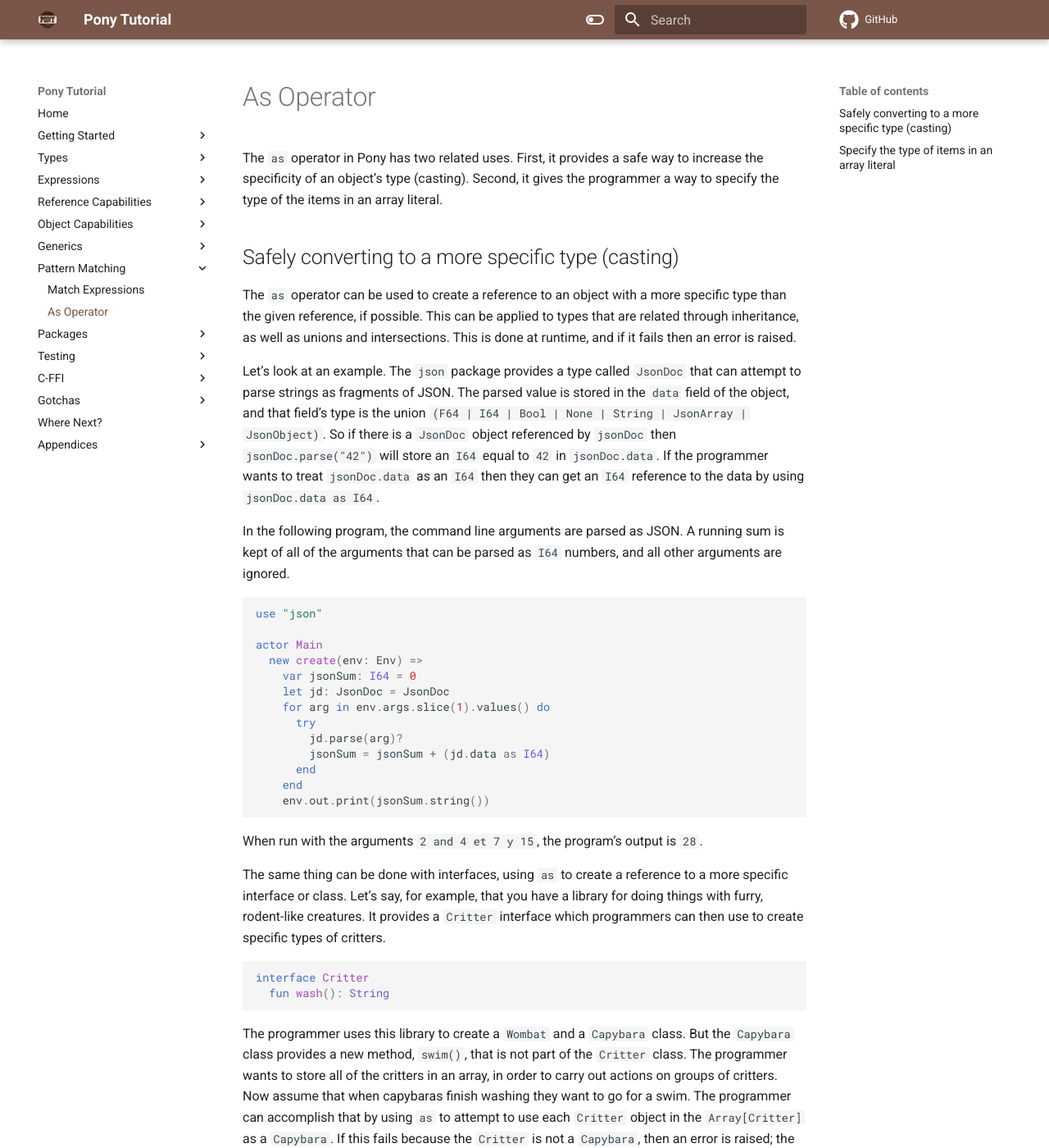
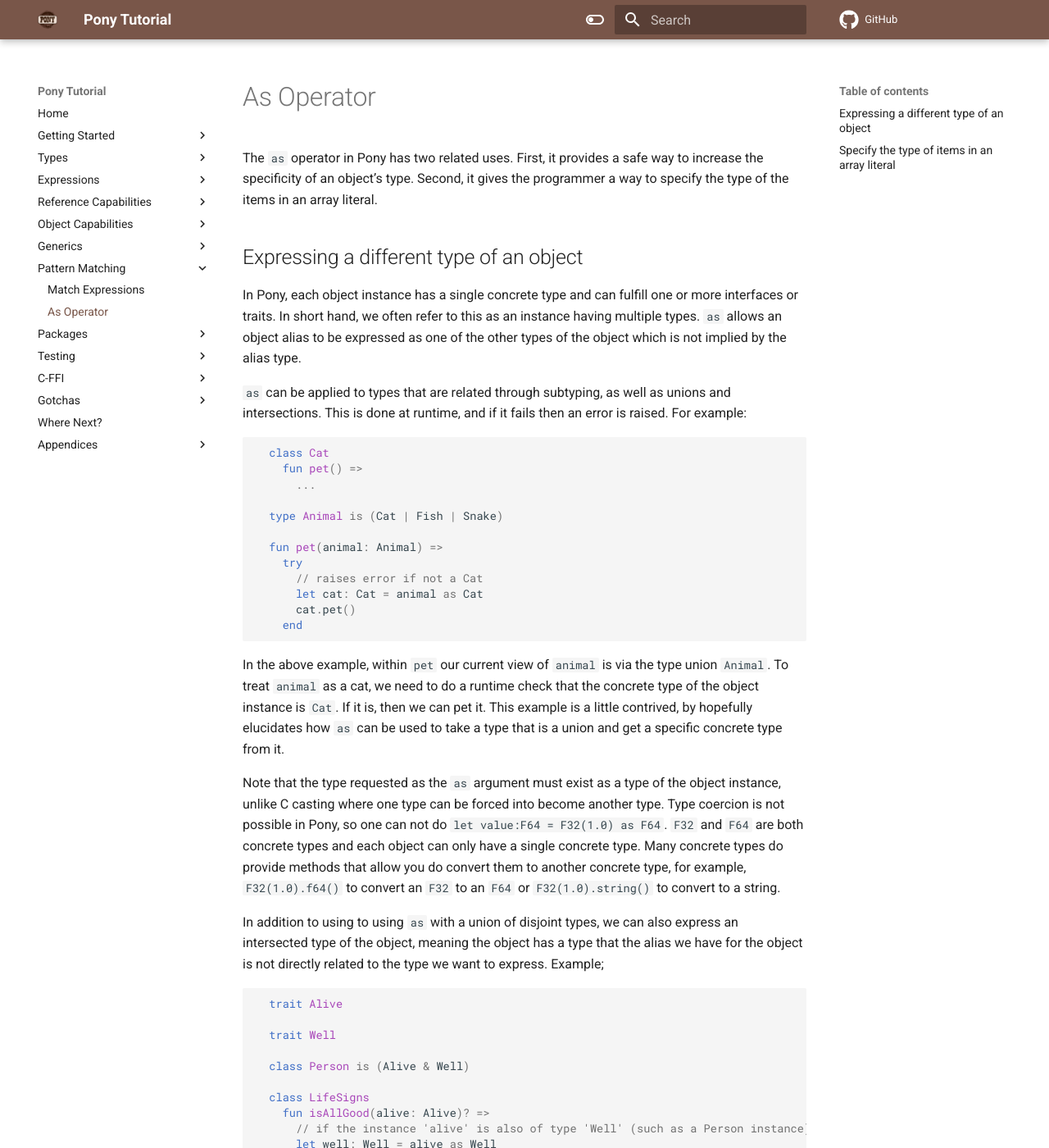
Before and after one commit to ponylang/pony-tutorial, an MkDocs documentation site: the page built from docs/pattern-matching/as.md, in a window 1280 px wide and 1400 px high. Shown: the whole window at 82% size. Built offline with MkDocs 1.6.1 and Material for MkDocs 9.7.7, drawn with Linux system fonts in a browser that asks for light colours; comment, search, counter and statistics services are not loaded; some of the changed text lies outside the part shown.

Commit message:
Improve `as` documentation
The previous documentation was misleading and could lead people
to believe that Pony does type-casting. Most of the heavy lifting
on this PR was done by Niclas Hedhman.

Closes #485

````diff
--- a/docs/pattern-matching/as.md
+++ b/docs/pattern-matching/as.md
@@ -1,34 +1,48 @@
 # As Operator
 
-The `as` operator in Pony has two related uses. First, it provides a safe way to increase the specificity of an object's type (casting). Second, it gives the programmer a way to specify the type of the items in an array literal.
+The `as` operator in Pony has two related uses. First, it provides a safe way to increase the specificity of an object's type. Second, it gives the programmer a way to specify the type of the items in an array literal.
 
-## Safely converting to a more specific type (casting)
+## Expressing a different type of an object
 
-The `as` operator can be used to create a reference to an object with a more specific type than the given reference, if possible. This can be applied to types that are related through inheritance, as well as unions and intersections. This is done at runtime, and if it fails then an error is raised.
+In Pony, each object instance has a single concrete type and can fulfill one or more interfaces or traits. In short hand, we often refer to this as an instance having multiple types. `as` allows an object alias to be expressed as one of the other types of the object which is not implied by the alias type.
 
-Let's look at an example. The `json` package provides a type called `JsonDoc` that can attempt to parse strings as fragments of JSON. The parsed value is stored in the `data` field of the object, and that field's type is the union `(F64 | I64 | Bool | None | String | JsonArray | JsonObject)`. So if there is a `JsonDoc` object referenced by `jsonDoc` then `jsonDoc.parse("42")` will store an `I64` equal to `42` in `jsonDoc.data`. If the programmer wants to treat `jsonDoc.data` as an `I64` then they can get an `I64` reference to the data by using `jsonDoc.data as I64`.
-
-In the following program, the command line arguments are parsed as JSON. A running sum is kept of all of the arguments that can be parsed as `I64` numbers, and all other arguments are ignored.
+`as` can be applied to types that are related through subtyping, as well as unions and intersections. This is done at runtime, and if it fails then an error is raised. For example:
 
 ```pony
-use "json"
+  class Cat
+    fun pet() =>
+      ...
 
-actor Main
-  new create(env: Env) =>
-    var jsonSum: I64 = 0
-    let jd: JsonDoc = JsonDoc
-    for arg in env.args.slice(1).values() do
-      try
-        jd.parse(arg)?
-        jsonSum = jsonSum + (jd.data as I64)
-      end
+  type Animal is (Cat | Fish | Snake)
+
+  fun pet(animal: Animal) =>
+    try
+      // raises error if not a Cat
+      let cat: Cat = animal as Cat
+      cat.pet()
     end
-    env.out.print(jsonSum.string())
 ```
 
-When run with the arguments `2 and 4 et 7 y 15`, the program's output is `28`.
+In the above example, within `pet` our current view of `animal` is via the type union `Animal`. To treat `animal` as a cat, we need to do a runtime check that the concrete type of the object instance is `Cat`. If it is, then we can pet it. This example is a little contrived, by hopefully elucidates how `as` can be used to take a type that is a union and get a specific concrete type from it.
 
-The same thing can be done with interfaces, using `as` to create a reference to a more specific interface or class. Let's say, for example, that you have a library for doing things with furry, rodent-like creatures. It provides a `Critter` interface which programmers can then use to create specific types of critters.
+Note that the type requested as the `as` argument must exist as a type of the object instance, unlike C casting where one type can be forced into become another type. Type coercion is not possible in Pony, so one can not do `let value:F64 = F32(1.0) as F64`. `F32` and `F64` are both concrete types and each object can only have a single concrete type. Many concrete types do provide methods that allow you do convert them to another concrete type, for example, `F32(1.0).f64()` to convert an `F32` to an `F64` or `F32(1.0).string()` to convert to a string.
+
+In addition to using to using `as` with a union of disjoint types, we can also express an intersected type of the object, meaning the object has a type that the alias we have for the object is not directly related to the type we want to express. Example;
+
+```pony
+  trait Alive
+
+  trait Well
+
+  class Person is (Alive & Well)
+
+  class LifeSigns
+    fun isAllGood(alive: Alive)? =>
+      // if the instance 'alive' is also of type 'Well' (such as a Person instance). raises error if not possible
+      let well: Well = alive as Well
+```
+
+`as` can also be used to get a more specific type of an object from an alias to it that is an interface or a trait. Let's say, for example, that you have a library for doing things with furry, rodent-like creatures. It provides a `Critter` interface which programmers can then use to create specific types of critters.
 
 ```pony
 interface Critter
@@ -59,9 +73,56 @@ actor Main
     end
 ```
 
+You can do the same with interfaces as well. In the example below, we have an Array of `Any` which is an interface where we want to try wash any entries that conform to the `Critter` interface.
+
+```pony
+actor Main
+  new create(env: Env) =>
+    let anys = Array[Any ref].>push(Wombat).>push(Capybara)
+    for any in anys.values() do
+      try
+        env.out.print((any as Critter).wash())
+      end
+    end
+```
+
+Note, All the `as` examples above could be written using a `match` statement where a failure to match results in `error`. For example, our last example written to use `match` would be:
+
+```pony
+actor Main
+  new create(env: Env) =>
+    let anys = Array[Any ref].>push(Wombat).>push(Capybara)
+    for any in anys.values() do
+      try
+        match any
+        | let critter: Critter =>
+          env.out.print(critter.wash())
+        else
+          error
+        end
+      end
+    end
+```
+
+Thinking of the `as` keyword as "an attempt to match that will error if not matched" is a good mental mode to have. If you don't care about handling the "not matched" case that causes an error when using `as`, you can rewrite an `as` to use match without an error like:
+
+```pony
+actor Main
+  new create(env: Env) =>
+    let anys = Array[Any ref].>push(Wombat).>push(Capybara)
+    for any in anys.values() do
+      match any
+      | let critter: Critter =>
+        env.out.print(critter.wash())
+      end
+    end
+```
+
+You can learn more about matching on type in the [captures section of the match documentation](/pattern-matching/match.md#captures).
+
 ## Specify the type of items in an array literal
 
-The `as` operator can be used to tell the compiler what type to use for the items in an array literal. In many cases, the compiler can infer the type, but sometimes it is ambiguous.
+The `as` operator can also be used to tell the compiler what type to use for the items in an array literal. In many cases, the compiler can infer the type, but sometimes it is ambiguous.
 
 For example, in the case of the following program, the method `foo` can take either an `Array[U32] ref` or an `Array[U64] ref` as an argument. If a literal array is passed as an argument to the method and no type is specified then the compiler cannot deduce the correct one because there are two equally valid ones.
 
````
